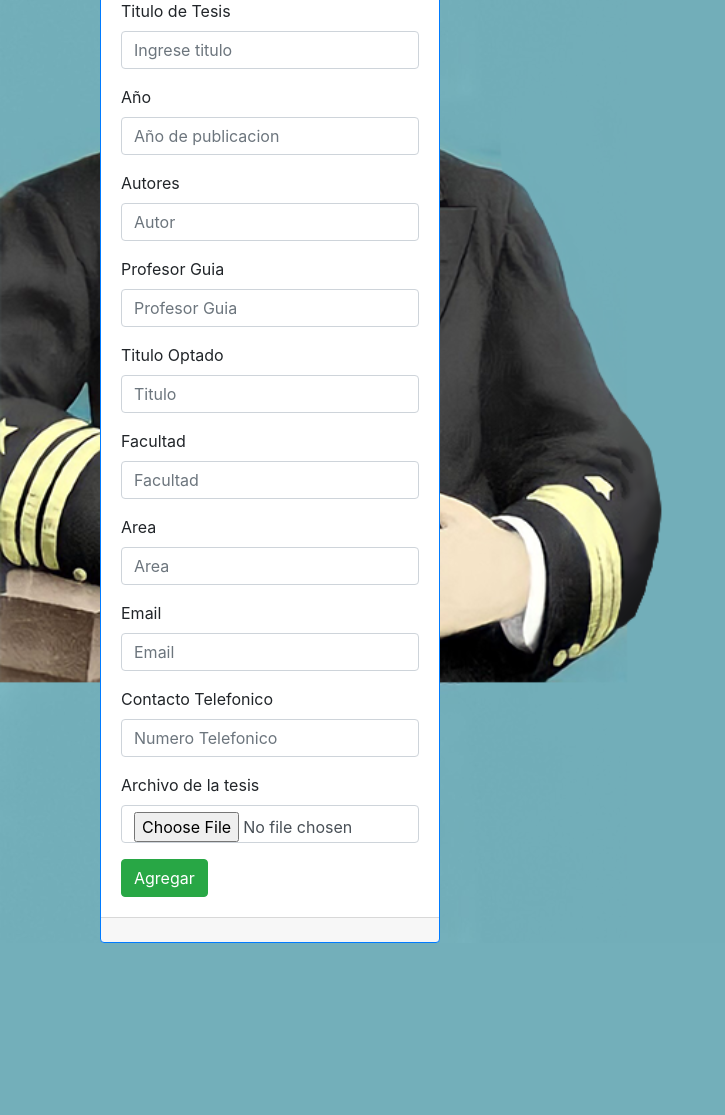
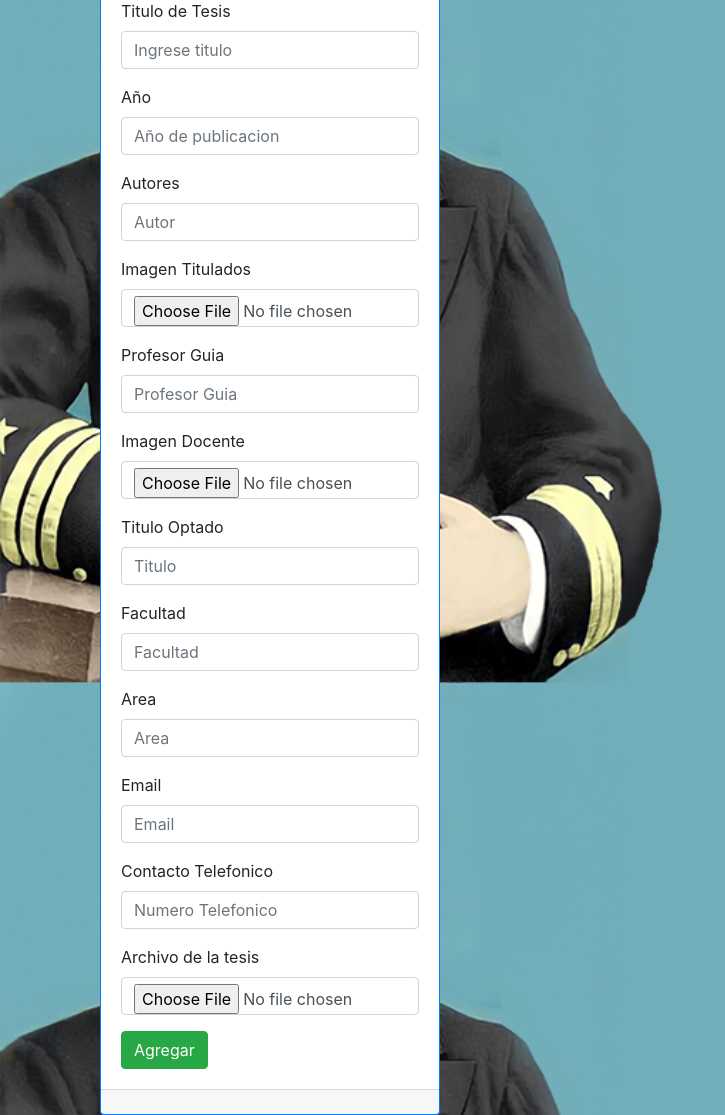
Before and after one commit to gonzalogaticao/AppWeb, a Flask app: page /admin/tesis in a window 1280 px wide. Shown: the part 171-1286 px from the top of the page, without its empty margins (0-725 px from the left). Before the commit the page ends 1114 px from the top, so only its background shows below. Run offline with Flask 2, Linux system fonts and the light colour scheme; the visitor is signed in with stand-in values (Sample User, id 1); data that the repository does not hold is empty; some libraries are stand-ins or nearby versions.

Commit message:
+detalles con fotos

```diff
--- a/Pagina_Flask/app/app.py
+++ b/Pagina_Flask/app/app.py
@@ -36,6 +36,18 @@ def imagenes(imagen):
     print(imagen)
     print(os.path.join('Pagina_Flask/app/templates/images/'),imagen)
     return send_from_directory(os.path.join('templates/images'),imagen)
+
+@app.route('/images/Docentes/<imagen>')
+def imagenes_docentes(imagen):
+    print(imagen)
+    print(os.path.join('Pagina_Flask/app/templates/images/Docentes/'),imagen)
+    return send_from_directory(os.path.join('templates/images/Docentes'),imagen)
+
+@app.route('/images/Egresados/<imagen>')
+def imagenes_egresados(imagen):
+    print(imagen)
+    print(os.path.join('Pagina_Flask/app/templates/images/Egresados/'),imagen)
+    return send_from_directory(os.path.join('templates/images/Egresados'),imagen)
 
 @app.route('/tesis')
 def tesis():
@@ -154,12 +166,14 @@ def tesisSave():
     _profesor=request.form['txtProfesor']
     _anio=request.form['txtAnio']
     _pdf=request.files['pdfTesis']
-
     _titulo=request.form['txtTitulo']
     _facultad=request.form['txtFacultad']
     _tema=request.form['txtTema']
     _mail=request.form['txtMail']
     _contacto=request.form['txtContacto']
+
+    _fotoAutor=request.files['imgAutor']
+    _fotoDocente=request.files['imgDocente']
     print(_facultad)
 
     tiempo = datetime.now()
@@ -169,6 +183,16 @@ def tesisSave():
         nuevoNombre = horaActual+"_"+_pdf.filename
         filesPath = "Pagina_Flask/app/templates/files/"
         _pdf.save(filesPath+nuevoNombre)
+
+    if _fotoAutor.filename!="":
+        nombreFotoAutor = horaActual+"_"+_fotoAutor.filename
+        filesPath = "Pagina_Flask/app/templates/images/Egresados/"
+        _fotoAutor.save(filesPath+nombreFotoAutor)
+
+    if _fotoDocente.filename!="":
+        nombreFotoDocente = horaActual+"_"+_fotoDocente.filename
+        filesPath = "Pagina_Flask/app/templates/images/Docentes/"
+        _fotoDocente.save(filesPath+nombreFotoDocente)
 
 
     _username=session.get('usuario')
@@ -187,8 +211,8 @@ def tesisSave():
     conexion.close()
 
 
-    sql="INSERT INTO `tesis` (`ID_T`, `ID_M`, `ID_U`, `TITULO_T`, `AUTORES_T`, `PROFESOR_T`, `ANIO_T`, `ARCHIVO_T`,`TITULO_OPTADO_T`,`FACULTAD_T`,`TEMA_T`,`MAIL_T`,`CONTACTO_T`) VALUES (NULL, %s, 1, %s, %s, %s, %s, %s, %s, %s, %s, %s, %s);"
-    datos=(id,_tesis,_autor,_profesor,_anio,nuevoNombre,_titulo,_facultad,_tema,_mail,_contacto)
+    sql="INSERT INTO `tesis` (`ID_T`, `ID_M`, `ID_U`, `TITULO_T`, `AUTORES_T`, `PROFESOR_T`, `ANIO_T`, `ARCHIVO_T`,`TITULO_OPTADO_T`,`FACULTAD_T`,`TEMA_T`,`MAIL_T`,`CONTACTO_T`,`EGRESADO_T`,`DOCENTE_T`) VALUES (NULL, %s, 1, %s, %s, %s, %s, %s, %s, %s, %s, %s, %s, %s, %s);"
+    datos=(id,_tesis,_autor,_profesor,_anio,nuevoNombre,_titulo,_facultad,_tema,_mail,_contacto,nombreFotoAutor,nombreFotoDocente)
     conexion = mysql.connect()      #Conexion.
     cursor=conexion.cursor()        #Se genera un cursor.
     cursor.execute(sql,datos)       #Cursor ejecuta el comando sql.
--- a/Pagina_Flask/app/templates/admin/tesis.html
+++ b/Pagina_Flask/app/templates/admin/tesis.html
@@ -29,8 +29,18 @@
                     </div>
 
                     <div class="form-group">
+                      <label for="imgAutor" class="form-label" >Imagen Titulados</label>
+                      <input type="file" class="form-control" name="imgAutor" id="imgAutor"  placeholder="Foto de los titulados">
+                    </div>
+
+                    <div class="form-group">
                       <label for="txtProfesor">Profesor Guia</label>
                       <input type="txt" class="form-control" name="txtProfesor" id="txtProfesor" placeholder="Profesor Guia">
+                    </div>
+
+                    <div class="form-group">
+                      <label for="imgDocente" class="form-label" >Imagen Docente</label>
+                      <input type="file" class="form-control" name="imgDocente" id="imgDocente"  placeholder="Foto del docente">
                     </div>
 
                     <div class="form-group">
--- a/Pagina_Flask/app/templates/site/details.html
+++ b/Pagina_Flask/app/templates/site/details.html
@@ -10,10 +10,10 @@
 
             <div class="card border-primary">
                 <div class="card-body">
-                    <img class="card-img-top" src="images/Avatar.jpg" alt="">
+                    <img width="300" class="img-fluid rounded-top" src="images/Egresados/{{ tesis[13] }}" alt="Imagen Autor">
                     <h4 class="card-title">AUTORES: {{tesis[4]}}</h4>
                     <br>
-                    <img class="card-img-top" src="images/Avatar.jpg" alt="">
+                    <img width="300" class="img-fluid rounded-top" src="images/Docentes/{{ tesis[14] }}" alt="Imagen profesor guia">
                     <h4 class="card-title">PROFESOR GUIA: {{tesis[5]}}</h4>
 
                 </div>
```
Also changed, not shown: Pagina_Flask/app/templates/images/Docentes/2023202623_Diagrama sin título.jpg (added), Pagina_Flask/app/templates/images/Docentes/2023204621_aang.jpg (added), Pagina_Flask/app/templates/images/Egresados/2023202623_stretched-1366-768-768472.jpg (added), Pagina_Flask/app/templates/images/Egresados/2023204621_Unapinos.jpg (added), 13 other files.
